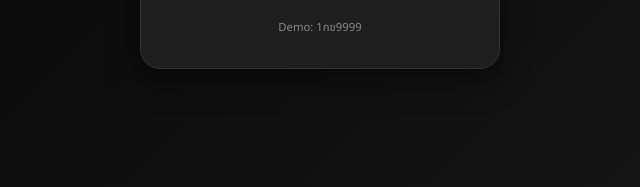
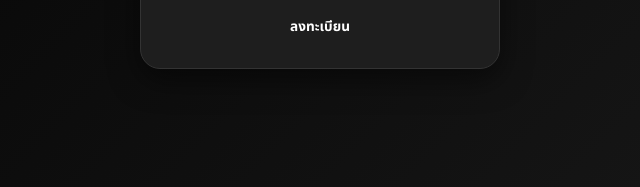
Before and after one commit to MonKla/24YourFix, a plain HTML site: page index.html in a window 1280 px wide. Shown: the part 526-713 px from the top of the page, 320-960 px from the left. Drawn offline with Linux system fonts and the light colour scheme.

Commit message:
add regis to login

```diff
--- a/index.html
+++ b/index.html
@@ -26,7 +26,7 @@
                     <input type="text" id="plateInput" class="input-field" placeholder="ตัวอย่าง: 1กข9999">
                 </div>
                 <button onclick="authLogin()" class="btn btn-primary">เข้าสู่ระบบ</button>
-                <div class="demo-hint"><small>Demo: 1กข9999</small></div>
+                <div class="demo-hint"><b><a href="" style="color: white; text-decoration: none;">ลงทะเบียน</a></b></div>
             </div>
         </div>
     </section>
```
